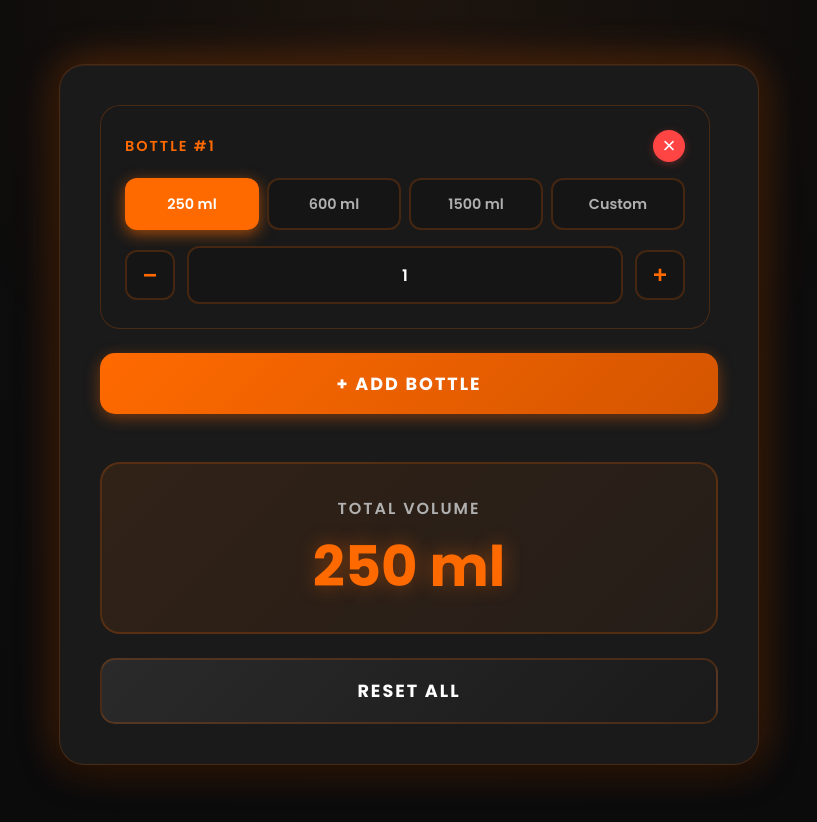
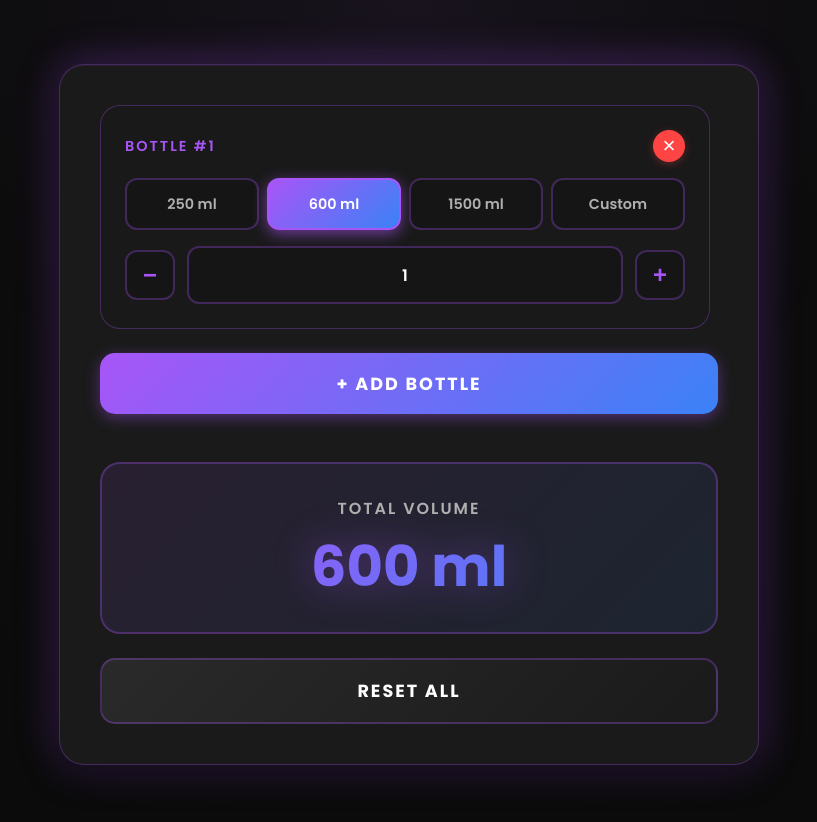
Before and after one commit to aHMEdaLaa4/AquaCalc, a plain HTML site: page index.html in a window 1280 px wide. Shown: the whole page, without its empty margins (231-1048 px from the left). Drawn offline with Linux system fonts and the light colour scheme.

Commit message:
feat: Update the application's color scheme from orange to purple/blue and add a new icon.

```diff
--- a/index.html
+++ b/index.html
@@ -9,7 +9,7 @@
     <!-- PWA Meta Tags -->
     <meta name="description"
         content="Multi Bottle Volume Calculator - Calculate total water volume from multiple bottles">
-    <meta name="theme-color" content="#ff6a00">
+    <meta name="theme-color" content="#a855f7">
     <link rel="manifest" href="./manifest.json">
 
     <!-- Apple Touch Icon -->
@@ -34,15 +34,16 @@
             --bg-dark: #0f0f0f;
             --panel-dark: #1a1a1a;
             --panel-darker: #151515;
-            --orange-primary: #ff6a00;
-            --orange-dark: #d45500;
-            --orange-glow: rgba(255, 106, 0, 0.4);
-            --orange-glow-strong: rgba(255, 106, 0, 0.6);
+            --purple-primary: #a855f7;
+            --blue-primary: #3b82f6;
+            --purple-glow: rgba(168, 85, 247, 0.4);
+            --purple-glow-strong: rgba(168, 85, 247, 0.6);
+            --blue-glow: rgba(59, 130, 246, 0.4);
             --text-primary: #ffffff;
             --text-secondary: #b0b0b0;
             --text-muted: #707070;
             --input-bg: rgba(26, 26, 26, 0.8);
-            --input-border: rgba(255, 106, 0, 0.2);
+            --input-border: rgba(168, 85, 247, 0.3);
             --error-color: #ff4444;
         }
 
@@ -66,7 +67,7 @@
             left: 0;
             width: 100%;
             height: 100%;
-            background: radial-gradient(circle at 50% 0%, var(--orange-glow) 0%, transparent 50%);
+            background: radial-gradient(circle at 50% 0%, var(--purple-glow) 0%, transparent 50%);
             opacity: 0.15;
             pointer-events: none;
             z-index: 0;
@@ -85,7 +86,7 @@
             font-size: clamp(1.8rem, 5vw, 2.8rem);
             font-weight: 700;
             margin-bottom: 2rem;
-            text-shadow: 0 0 20px var(--orange-glow);
+            text-shadow: 0 0 20px var(--purple-glow);
             letter-spacing: 2px;
             text-transform: uppercase;
             animation: fadeInDown 0.6s ease;
@@ -110,8 +111,8 @@
             border: 1px solid var(--input-border);
             box-shadow:
                 0 8px 32px rgba(0, 0, 0, 0.6),
-                0 0 40px var(--orange-glow),
-                inset 0 1px 0 rgba(255, 106, 0, 0.1);
+                0 0 40px var(--purple-glow),
+                inset 0 1px 0 rgba(168, 85, 247, 0.1);
             animation: fadeInUp 0.6s ease;
             transition: all 0.3s ease;
         }
@@ -131,8 +132,8 @@
         .card:hover {
             box-shadow:
                 0 12px 48px rgba(0, 0, 0, 0.8),
-                0 0 60px var(--orange-glow-strong),
-                inset 0 1px 0 rgba(255, 106, 0, 0.2);
+                0 0 60px var(--purple-glow-strong),
+                inset 0 1px 0 rgba(168, 85, 247, 0.2);
         }
 
         .bottle-rows-container {
@@ -155,12 +156,12 @@
         }
 
         .bottle-rows-container::-webkit-scrollbar-thumb {
-            background: var(--orange-primary);
+            background: var(--purple-primary);
             border-radius: 10px;
         }
 
         .bottle-rows-container::-webkit-scrollbar-thumb:hover {
-            background: var(--orange-dark);
+            background: var(--blue-primary);
         }
 
         .bottle-row {
@@ -185,8 +186,8 @@
         }
 
         .bottle-row:hover {
-            border-color: var(--orange-primary);
-            box-shadow: 0 0 20px var(--orange-glow);
+            border-color: var(--purple-primary);
+            box-shadow: 0 0 20px var(--purple-glow);
         }
 
         .bottle-row.removing {
@@ -214,7 +215,7 @@
         .row-label {
             font-size: clamp(0.75rem, 2vw, 0.9rem);
             font-weight: 600;
-            color: var(--orange-primary);
+            color: var(--purple-primary);
             text-transform: uppercase;
             letter-spacing: 2px;
         }
@@ -262,16 +263,16 @@
 
         .bottle-option:hover {
             transform: translateY(-2px);
-            border-color: var(--orange-primary);
-            box-shadow: 0 4px 12px var(--orange-glow);
+            border-color: var(--purple-primary);
+            box-shadow: 0 4px 12px var(--purple-glow);
             color: var(--text-primary);
         }
 
         .bottle-option.active {
-            background: var(--orange-primary);
-            border-color: var(--orange-primary);
+            background: linear-gradient(135deg, var(--purple-primary) 0%, var(--blue-primary) 100%);
+            border-color: var(--purple-primary);
             color: white;
-            box-shadow: 0 4px 15px var(--orange-glow-strong);
+            box-shadow: 0 4px 15px var(--purple-glow-strong);
         }
 
         .custom-input-container {
@@ -304,7 +305,7 @@
             border-radius: 12px;
             width: clamp(44px, 10vw, 50px);
             height: clamp(44px, 10vw, 50px);
-            color: var(--orange-primary);
+            color: var(--purple-primary);
             font-size: clamp(1.2rem, 3vw, 1.5rem);
             font-weight: 700;
             cursor: pointer;
@@ -316,17 +317,17 @@
         }
 
         .qty-btn:hover {
-            background: var(--orange-primary);
-            border-color: var(--orange-primary);
+            background: linear-gradient(135deg, var(--purple-primary) 0%, var(--blue-primary) 100%);
+            border-color: var(--purple-primary);
             color: white;
             transform: scale(1.05);
-            box-shadow: 0 0 20px var(--orange-glow-strong);
+            box-shadow: 0 0 20px var(--purple-glow-strong);
         }
 
         .qty-btn:active {
-            background: var(--orange-dark);
+            background: var(--blue-primary);
             transform: scale(0.98) translateY(2px);
-            box-shadow: 0 0 10px var(--orange-glow);
+            box-shadow: 0 0 10px var(--blue-glow);
         }
 
         input[type="number"] {
@@ -345,8 +346,8 @@
 
         input[type="number"]:focus {
             outline: none;
-            border-color: var(--orange-primary);
-            box-shadow: 0 0 0 3px var(--orange-glow);
+            border-color: var(--purple-primary);
+            box-shadow: 0 0 0 3px var(--purple-glow);
         }
 
         input[type="number"]::placeholder {
@@ -379,7 +380,7 @@
 
         .add-bottle-btn {
             width: 100%;
-            background: linear-gradient(135deg, var(--orange-primary) 0%, var(--orange-dark) 100%);
+            background: linear-gradient(135deg, var(--purple-primary) 0%, var(--blue-primary) 100%);
             border: none;
             border-radius: 15px;
             padding: clamp(0.9rem, 2vw, 1.1rem);
@@ -391,14 +392,14 @@
             font-family: 'Poppins', sans-serif;
             text-transform: uppercase;
             letter-spacing: 2px;
-            box-shadow: 0 4px 15px var(--orange-glow);
+            box-shadow: 0 4px 15px var(--purple-glow);
             margin-bottom: 1.5rem;
         }
 
         .add-bottle-btn:hover {
-            background: linear-gradient(135deg, var(--orange-dark) 0%, var(--orange-primary) 100%);
+            background: linear-gradient(135deg, var(--blue-primary) 0%, var(--purple-primary) 100%);
             transform: translateY(-2px);
-            box-shadow: 0 6px 25px var(--orange-glow-strong);
+            box-shadow: 0 6px 25px var(--purple-glow-strong);
         }
 
         .add-bottle-btn:active {
@@ -406,7 +407,7 @@
         }
 
         .total-display {
-            background: linear-gradient(135deg, rgba(255, 106, 0, 0.1) 0%, rgba(255, 106, 0, 0.05) 100%);
+            background: linear-gradient(135deg, rgba(168, 85, 247, 0.1) 0%, rgba(59, 130, 246, 0.1) 100%);
             border-radius: 20px;
             padding: clamp(1.5rem, 4vw, 2rem);
             text-align: center;
@@ -431,25 +432,28 @@
         .total-value {
             font-size: clamp(2rem, 6vw, 3.5rem);
             font-weight: 700;
-            color: var(--orange-primary);
-            text-shadow: 0 0 20px var(--orange-glow);
+            background: linear-gradient(135deg, var(--purple-primary) 0%, var(--blue-primary) 100%);
+            -webkit-background-clip: text;
+            -webkit-text-fill-color: transparent;
+            background-clip: text;
+            filter: drop-shadow(0 0 20px var(--purple-glow));
             transition: all 0.3s ease;
             line-height: 1.2;
         }
 
         @keyframes glowPulse {
             0% {
-                text-shadow: 0 0 20px var(--orange-glow);
+                filter: drop-shadow(0 0 20px var(--purple-glow));
                 transform: scale(1);
             }
 
             50% {
-                text-shadow: 0 0 40px var(--orange-glow-strong), 0 0 60px var(--orange-glow);
+                filter: drop-shadow(0 0 40px var(--purple-glow-strong)) drop-shadow(0 0 60px var(--purple-glow));
                 transform: scale(1.05);
             }
 
             100% {
-                text-shadow: 0 0 20px var(--orange-glow);
+                filter: drop-shadow(0 0 20px var(--purple-glow));
                 transform: scale(1);
             }
         }
@@ -483,9 +487,9 @@
 
         button.reset-btn:hover {
             background: linear-gradient(135deg, #1a1a1a 0%, #2a2a2a 100%);
-            border-color: var(--orange-primary);
+            border-color: var(--purple-primary);
             transform: translateY(-2px);
-            box-shadow: 0 6px 20px var(--orange-glow);
+            box-shadow: 0 6px 20px var(--purple-glow);
         }
 
         button.reset-btn:active {
@@ -517,10 +521,10 @@
 <body>
     <!-- Install Prompt Banner -->
     <div id="installBanner"
-        style="display: none; position: fixed; top: 0; left: 0; right: 0; background: linear-gradient(135deg, #ff6a00 0%, #d45500 100%); color: white; padding: 1rem; text-align: center; z-index: 1000; box-shadow: 0 4px 12px rgba(0,0,0,0.5);">
+        style="display: none; position: fixed; top: 0; left: 0; right: 0; background: linear-gradient(135deg, #a855f7 0%, #3b82f6 100%); color: white; padding: 1rem; text-align: center; z-index: 1000; box-shadow: 0 4px 12px rgba(0,0,0,0.5);">
         <p style="margin: 0 0 0.5rem 0; font-weight: 600;">Install AquaCalc for offline access!</p>
         <button id="installBtn"
-            style="background: white; color: #ff6a00; border: none; padding: 0.5rem 1.5rem; border-radius: 8px; font-weight: 700; cursor: pointer; margin-right: 0.5rem;">Install</button>
+            style="background: white; color: #a855f7; border: none; padding: 0.5rem 1.5rem; border-radius: 8px; font-weight: 700; cursor: pointer; margin-right: 0.5rem;">Install</button>
         <button id="dismissBtn"
             style="background: transparent; color: white; border: 2px solid white; padding: 0.5rem 1.5rem; border-radius: 8px; font-weight: 700; cursor: pointer;">Not
             Now</button>
@@ -555,7 +559,7 @@
         const totalValueElement = document.getElementById('totalValue');
 
         class BottleRow {
-            constructor(id, size = 250, quantity = 1, isCustom = false, customValue = 0) {
+            constructor(id, size = 600, quantity = 1, isCustom = false, customValue = 0) {
                 this.id = id;
                 this.size = size;
                 this.quantity = quantity;
@@ -721,7 +725,7 @@
             }
         }
 
-        function addBottleRow(size = 250, quantity = 1, isCustom = false, customValue = 0) {
+        function addBottleRow(size = 600, quantity = 1, isCustom = false, customValue = 0) {
             rowCounter++;
             const row = new BottleRow(rowCounter, size, quantity, isCustom, customValue);
             bottleRows.push(row);
```
Also changed, not shown: icons/Ac20014240f194f4ab3bfdb0c08e9a3a9w.png (added), icons/icon-192.png (deleted), icons/icon-512.png (deleted), manifest.json.
